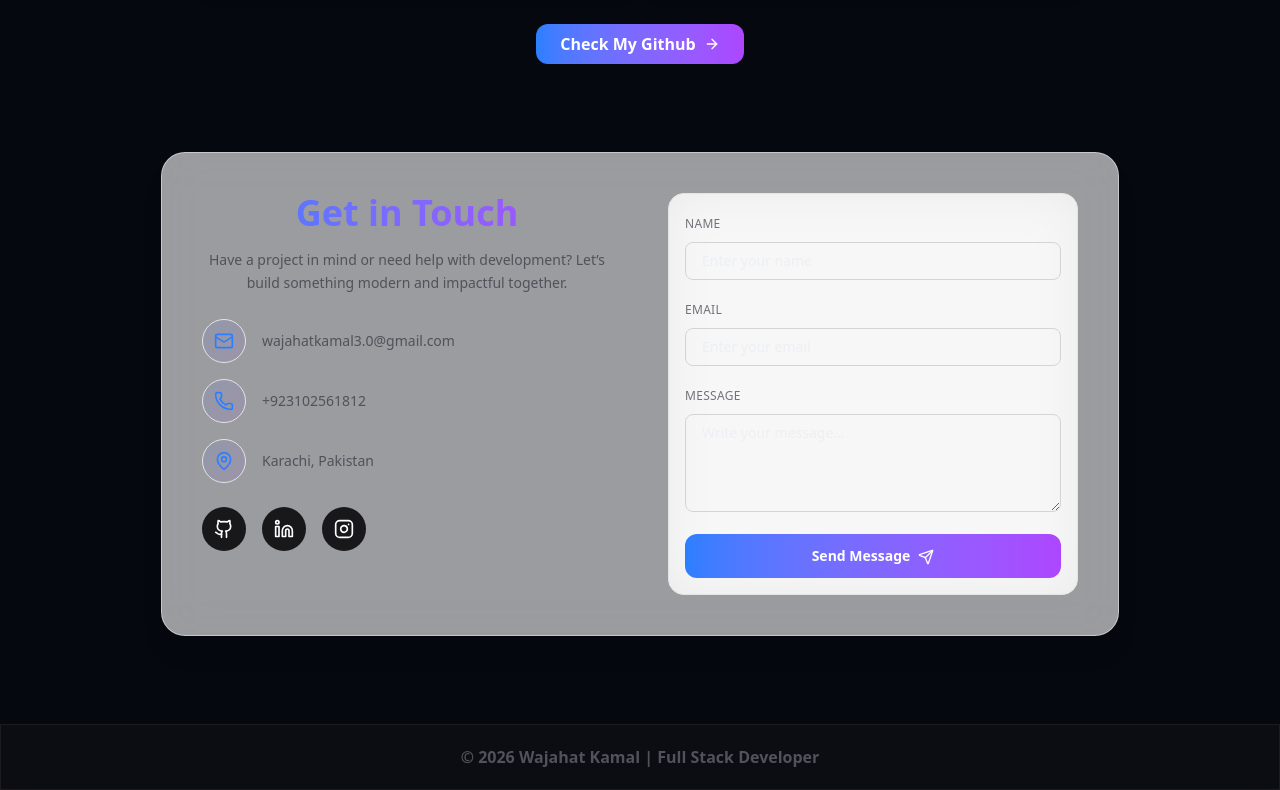
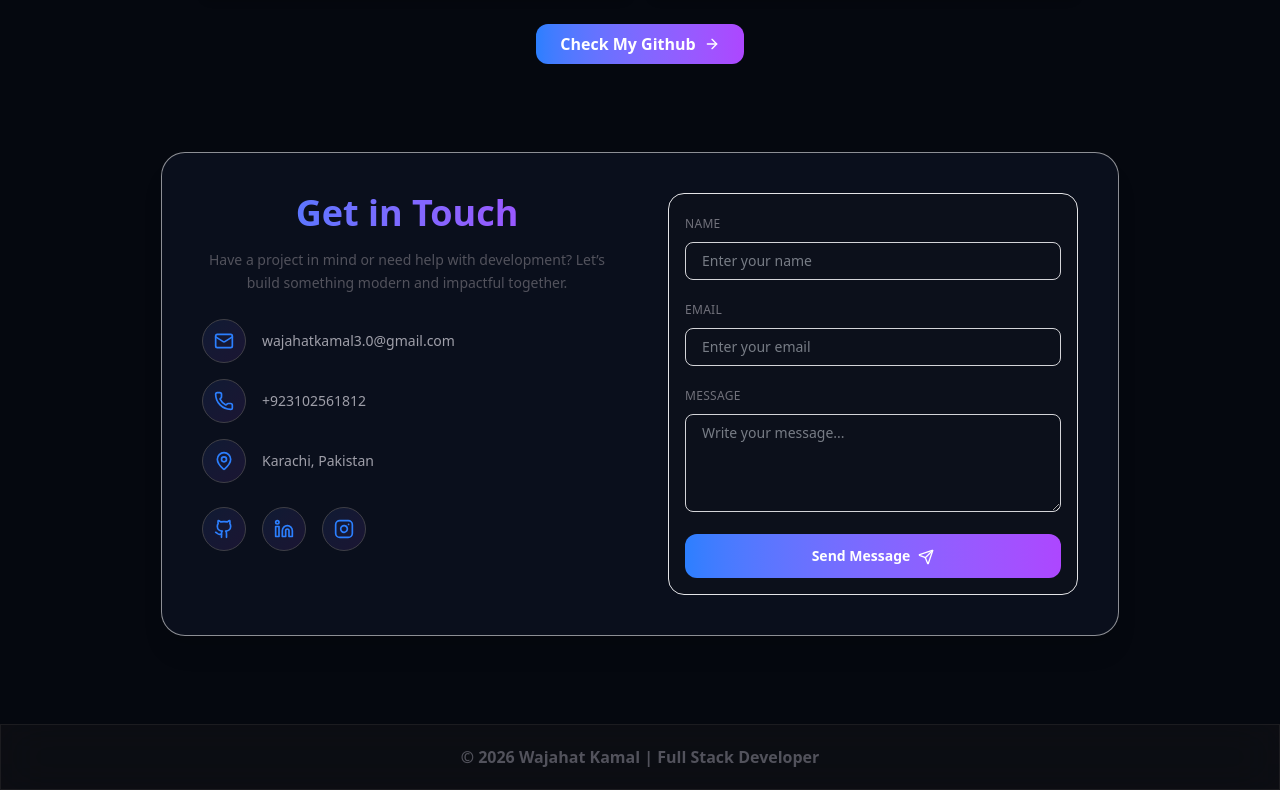
Before and after one commit to wajahat-kamal/Dev-Portfolio, a React (Vite) app: page / in a window 1280 px wide. Shown: the part 2383-3173 px from the top of the page. Built offline with nearby package versions, Linux system fonts and the light colour scheme.

Commit message:
Update ContactSection styling: change background colors for improved contrast and adjust text colors for better readability.

```diff
--- a/src/components/ContactSection.jsx
+++ b/src/components/ContactSection.jsx
@@ -79,7 +79,7 @@ export const ContactSection = () => {
 
   return (
     <section className="mx-auto max-w-[990px] px-4 py-22" id="contact">
-      <div className="grid md:grid-cols-2 gap-8 md:gap-14 rounded-3xl border border-zinc-200/60 dark:border-zinc-800/60 bg-white/60 dark:bg-zinc-900/40 backdrop-blur-xl md:p-10 p-5 shadow-xl">
+      <div className="grid md:grid-cols-2 gap-8 md:gap-14 rounded-3xl border border-zinc-200/60 dark:border-zinc-800/60 bg-[#0A0F1C] backdrop-blur-xl md:p-10 p-5 shadow-xl">
         {/* ================= LEFT ================= */}
         <div>
           <h2 className="text-4xl font-bold bg-gradient-to-r from-blue-500 to-purple-500 bg-clip-text text-transparent">
@@ -99,9 +99,9 @@ export const ContactSection = () => {
             ].map(({ icon: Icon, text }, i) => (
               <li
                 key={i}
-                className="flex items-center gap-4 text-sm text-zinc-600 dark:text-zinc-400"
+                className="flex items-center gap-4 text-sm text-zinc-400"
               >
-                <div className="h-11 w-11 flex items-center justify-center rounded-full bg-gradient-to-br from-blue-500/10 to-purple-500/10 border border-zinc-200 dark:border-zinc-700">
+                <div className="h-11 w-11 flex items-center justify-center rounded-full bg-gradient-to-br from-blue-500/10 to-purple-500/10 border border-zinc-700">
                   <Icon className="w-5 h-5 text-blue-500" />
                 </div>
                 {text}
@@ -115,8 +115,8 @@ export const ContactSection = () => {
                 key={i}
                 href={item.url}
                 target="_blank"
-                className="h-11 w-11 rounded-full flex items-center justify-center
-                bg-zinc-900 text-white hover:scale-110 transition"
+                className="h-11 w-11 rounded-full flex items-center justify-center  border border-zinc-700
+              bg-gradient-to-br from-blue-500/10 to-purple-500/10 text-blue-500 hover:scale-110 transition"
               >
                 {item.icon}
               </a>
@@ -127,7 +127,7 @@ export const ContactSection = () => {
         {/* ================= RIGHT (FORM) ================= */}
         <form
           onSubmit={onSubmit}
-          className="text-left rounded-2xl bg-white/80 dark:bg-zinc-900/70 border border-zinc-200 dark:border-zinc-800 p-4 backdrop-blur-xl space-y-4"
+          className="text-left rounded-2xl bg-[#0c101b] border border-zinc-200 dark:border-zinc-800 p-4 backdrop-blur-xl space-y-4"
         >
           <input type="hidden" name="subject" value="New Contact Message" />
 
```
